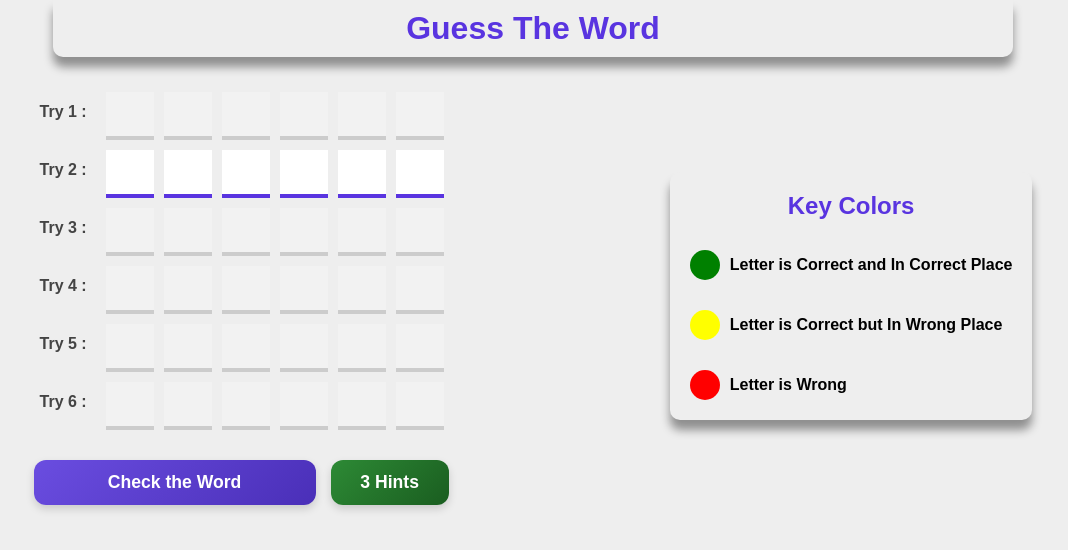
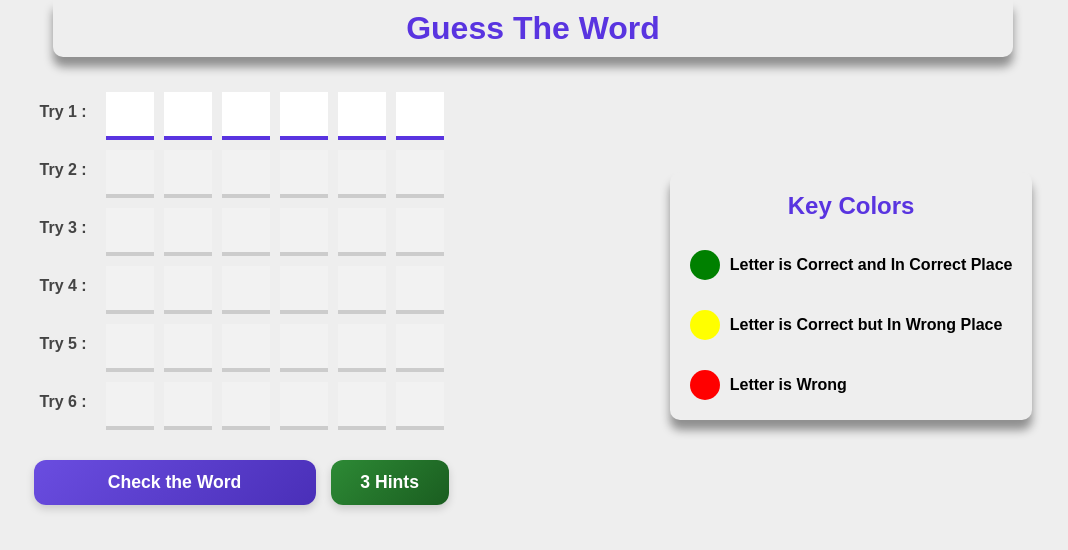
Before and after one commit to LailaMosbah/GuessTheWordGame, a React (Vite) app: page / in a window 1280 px wide. Shown: the top 550 px of the page, without its empty margins (107-1175 px from the left). Built offline with nearby package versions, Linux system fonts and the light colour scheme.

Commit message:
check the word is done and adding styles for guessed inputs

```diff
--- a/src/components/Controls.jsx
+++ b/src/components/Controls.jsx
@@ -1,20 +1,21 @@
 import React, { useState } from "react";
 import styles from "../styles/control.module.css";
 
-export default function Controls() {
+export default function Controls({ checkWord }) {
   const [noOfHints, setNoOfHints] = useState(3);
 
   function useHint() {
     if (noOfHints > 0) setNoOfHints(noOfHints - 1);
   }
+
   return (
-    <>
-      <div className={styles.container}>
-        <button className={styles.checkBtn}>Check the Word</button>
-        <button onClick={useHint} className={styles.checkhint}>
-          <span>{noOfHints}</span> Hints
-        </button>
-      </div>
-    </>
+    <div className={styles.container}>
+      <button className={styles.checkBtn} onClick={checkWord}>
+        Check the Word
+      </button>
+      <button onClick={useHint} className={styles.checkhint}>
+        <span>{noOfHints}</span> Hints
+      </button>
+    </div>
   );
 }
--- a/src/components/GameArea.jsx
+++ b/src/components/GameArea.jsx
@@ -1,15 +1,74 @@
-import React from "react";
+import React, { useState } from "react";
 import Inputs from "./Inputs";
 import Controls from "./Controls";
 import Message from "./Message";
+import words from "../data/words";
 
 export default function GameArea() {
+  const wordLength = 6;
+  const numberOfTries = 6;
+
+  // Pick random word
+  const [targetWord] = useState(
+    words[Math.floor(Math.random() * words.length)]
+  );
+
+  // Track attempts
+  const [tries, setTries] = useState(
+    Array(numberOfTries).fill(Array(wordLength).fill({ value: "", status: "" }))
+  );
+  const [currentTry, setCurrentTry] = useState(0);
+  const [message, setMessage] = useState("");
+
+  // Handle typing in inputs
+  function handleInputChange(rowIndex, colIndex, value) {
+    const updatedTries = tries.map((row, r) =>
+      r === rowIndex
+        ? row.map((cell, c) =>
+            c === colIndex ? { ...cell, value, status: "" } : cell
+          )
+        : row
+    );
+    setTries(updatedTries);
+  }
+
+  // Check if word is correct
+  function checkWord() {
+    const attempt = tries[currentTry];
+    let newRow = attempt.map((cell, i) => {
+      if (cell.value === targetWord[i]) {
+        return { ...cell, status: "right" };
+      } else if (targetWord.includes(cell.value)) {
+        return { ...cell, status: "place" };
+      } else {
+        return { ...cell, status: "wrong" };
+      }
+    });
+
+    const updatedTries = tries.map((row, r) =>
+      r === currentTry ? newRow : row
+    );
+
+    setTries(updatedTries);
+
+    if (newRow.every((cell) => cell.status === "right")) {
+      setMessage("🎉 You guessed the word!");
+    } else if (currentTry === numberOfTries - 1) {
+      setMessage(`😢 Game Over! The word was ${targetWord}`);
+    } else {
+      setCurrentTry(currentTry + 1);
+    }
+  }
+
   return (
-    <>
-      <div>
-        <Inputs />
-        <Message />
-      </div>
-    </>
+    <div>
+      <Inputs
+        tries={tries}
+        currentTry={currentTry}
+        handleInputChange={handleInputChange}
+      />
+      <Controls checkWord={checkWord} />
+      <Message message={message} />
+    </div>
   );
 }
--- a/src/components/InputTry.jsx
+++ b/src/components/InputTry.jsx
@@ -1,14 +1,17 @@
 import React, { useRef } from "react";
 import styles from "../styles/inputs.module.css";
 
-export default function InputTry({ isActive, wordToGuess }) {
+export default function InputTry({
+  isActive,
+  row,
+  rowIndex,
+  handleInputChange,
+}) {
   const inputRefs = useRef([]);
 
-  let numberOfLetters = 6;
-
-  // Handle Arrows Buttons
+  // Handle Arrows
   function handleKeyDown(e, index) {
-    if (e.key === "ArrowRight" && index < numberOfLetters - 1)
+    if (e.key === "ArrowRight" && index < row.length - 1)
       inputRefs.current[index + 1].focus();
     if (e.key === "ArrowLeft" && index > 0)
       inputRefs.current[index - 1].focus();
@@ -16,16 +19,27 @@ export default function InputTry({ isActive, wordToGuess }) {
 
   return (
     <div className={styles.word}>
-      {Array.from({ length: numberOfLetters }).map((_, indexInput) => (
+      {row.map((letter, indexInput) => (
         <div key={indexInput}>
           <input
-            key={indexInput}
             ref={(el) => (inputRefs.current[indexInput] = el)}
+            value={letter.value}
             type="text"
             maxLength={1}
-            className={styles.input}
+            className={
+              letter.status === "right"
+                ? styles.inputRight
+                : letter.status === "place"
+                ? styles.inputPlace
+                : letter.status === "wrong"
+                ? styles.inputWrong
+                : styles.input
+            }
             disabled={!isActive}
             onKeyDown={(e) => handleKeyDown(e, indexInput)}
+            onChange={(e) =>
+              handleInputChange(rowIndex, indexInput, e.target.value)
+            }
           />
         </div>
       ))}
--- a/src/components/Inputs.jsx
+++ b/src/components/Inputs.jsx
@@ -1,26 +1,21 @@
-import React, { useState } from "react";
+import React from "react";
 import InputTry from "./InputTry";
 import styles from "../styles/inputs.module.css";
-import Controls from "./Controls";
-import words from "../data/words";
 
-export default function Inputs() {
-  let numberOfTries = 6;
-  const [currentTry, setCurrentTry] = useState(2);
-  let wordToGuess = words[Math.floor(Math.random() * words.length)];
-
+export default function Inputs({ tries, currentTry, handleInputChange }) {
   return (
     <>
-      {Array.from({ length: numberOfTries }).map((_, indexTry) => (
+      {tries.map((row, indexTry) => (
         <div key={indexTry} className={styles.containerInput}>
-          <p className={styles.indexWord}> Try {indexTry + 1} :</p>
+          <p className={styles.indexWord}>Try {indexTry + 1} :</p>
           <InputTry
-            isActive={indexTry + 1 === currentTry}
-            wordToGuess={wordToGuess}
+            isActive={indexTry === currentTry}
+            row={row}
+            rowIndex={indexTry}
+            handleInputChange={handleInputChange}
           />
         </div>
       ))}
-      <Controls />
     </>
   );
 }
--- a/src/components/Message.jsx
+++ b/src/components/Message.jsx
@@ -1,5 +1,5 @@
 import React from "react";
 
-export default function Message() {
-  return <div></div>;
+export default function Message({ message }) {
+  return message ? <h2>{message}</h2> : null;
 }
```
